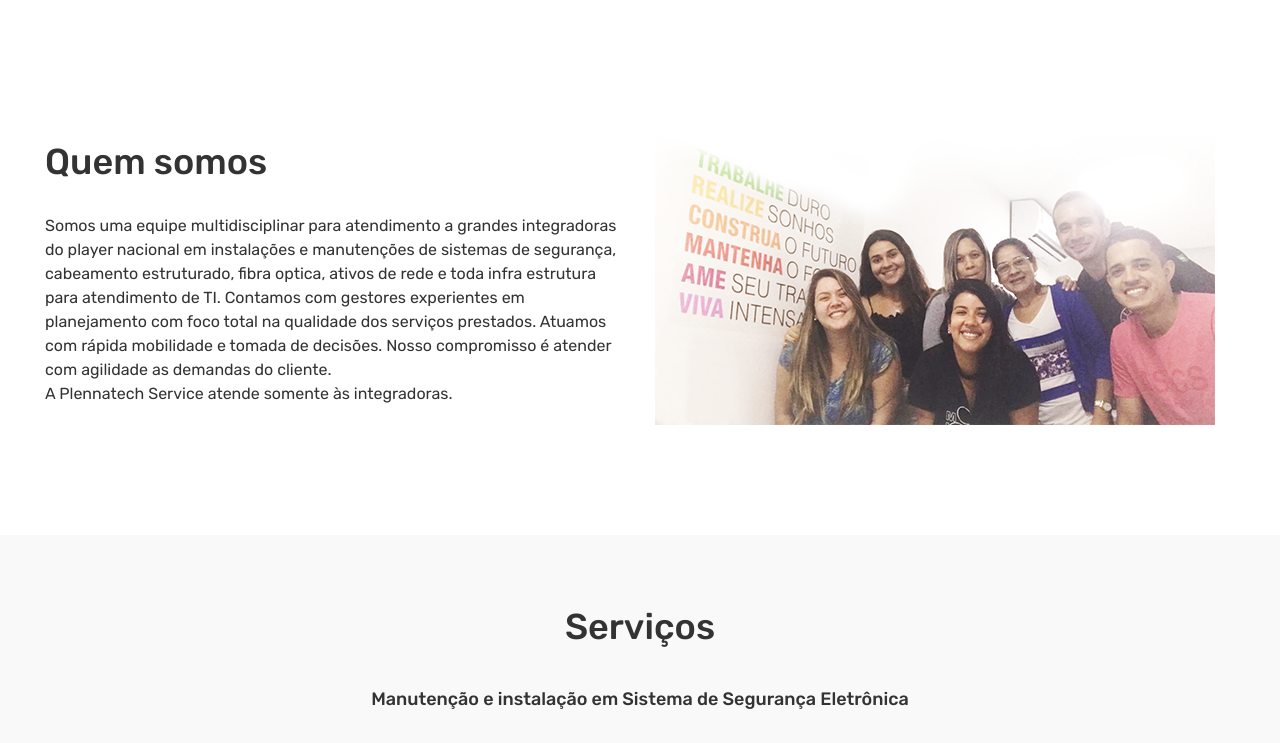
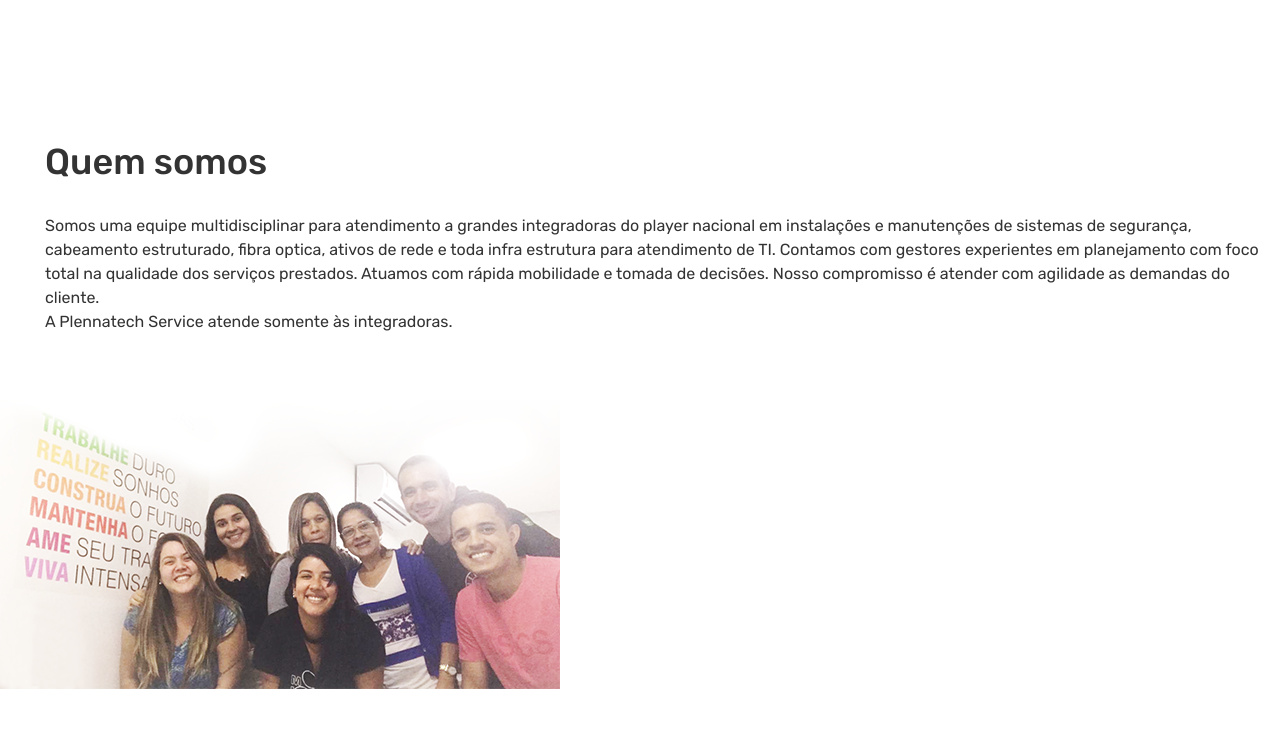
Before and after one commit to carlaalc/PlennatechService, a plain HTML site: page index.html in a window 1280 px wide. Shown: the part 657-1400 px from the top of the page. Drawn offline with nearby package versions, Linux system fonts and the light colour scheme.

Commit message:
teste no mobile

```diff
--- a/index.html
+++ b/index.html
@@ -65,13 +65,13 @@
 
     <div id="quemsomos" class="container-fluid py-7 px-0 my-5">
       <div class="row">
-        <div class="col-sm-3 col-md-6 pl-5">
+        <div class="col-sm-12 pl-5">
           <h2 class="fonte-nitida-medium fonte-36 texto-cinza333 pt-5 mt-5 mb-3 ml-5">Quem somos</h2>
           <p class="fonte-nitida fonte-16 texto-cinza333 ml-5 mt-5">Somos uma equipe multidisciplinar para
 atendimento a grandes integradoras do player nacional em instalações e manutenções de sistemas de segurança, cabeamento estruturado, fibra optica, ativos de rede e toda infra estrutura para atendimento de TI. Contamos com gestores experientes em planejamento com foco total na qualidade dos serviços prestados. Atuamos com rápida mobilidade e tomada de decisões. Nosso compromisso é atender com agilidade as demandas do cliente.<br/>
 A Plennatech Service atende somente às integradoras.</p>
         </div>
-        <div class="col-sm-12 col-md-6">
+        <div class="col-sm-12">
           <div class="fotogrupo my-5 mx-auto w-100"><img src="img/quemsomos-foto.png" alt="Equipe"></div>
         </div>
       </div>
```
